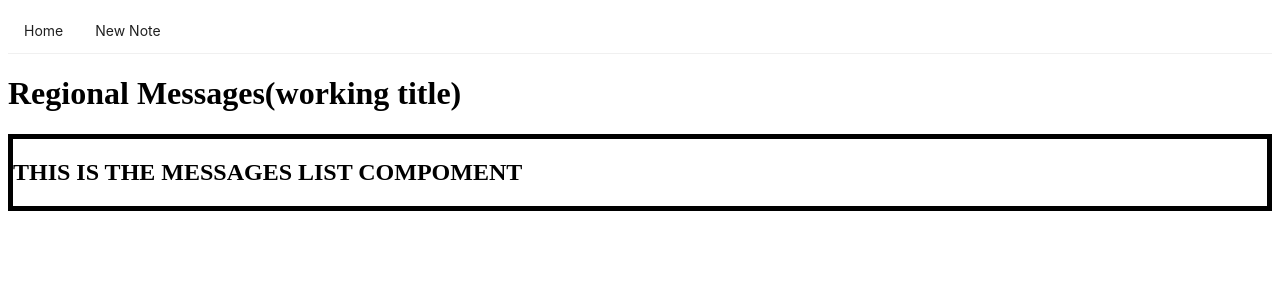
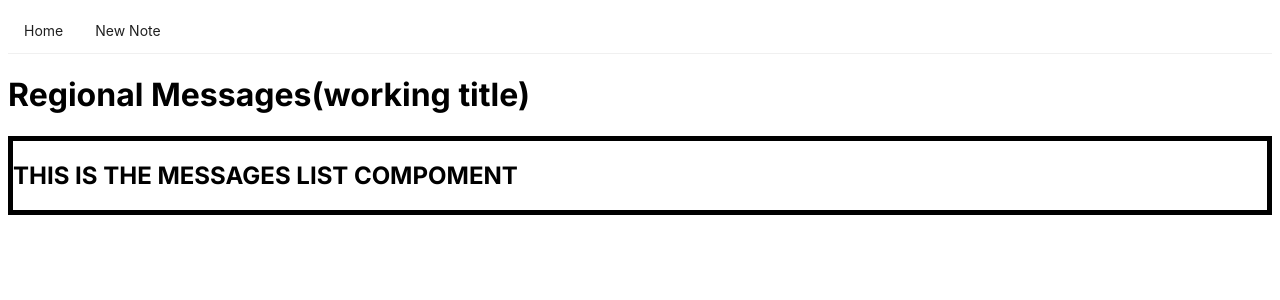
Before and after one commit to kjunghoan/echos, a Next.js app: page / in a window 1280 px wide. Shown: the top 300 px of the page. Built offline with nearby package versions, Linux system fonts and the light colour scheme.

Commit message:
Moving files

```diff
--- a/src/app/createNote/page.tsx
+++ b/src/app/createNote/page.tsx
@@ -2,8 +2,8 @@
 import "../globals.scss"
 import { Button, Form, Input, } from "antd"
 import FormItem from "antd/es/form/FormItem"
-import { createNewNote } from "./logic";
-import NavBar from "../Navbar";
+import { createNewNote } from "../../components/logic/createPost";
+import NavBar from "../../components/Navbar";
 
 type Formdata = {
   userName: string;
--- a/src/app/layout.tsx
+++ b/src/app/layout.tsx
@@ -1,4 +1,4 @@
-import './globals.scss'
+import '../styles/globals.scss'
 import type { Metadata } from 'next'
 import { Inter } from 'next/font/google'
 
@@ -16,7 +16,7 @@ export default function RootLayout({
 }) {
   return (
     <html lang={"en"}>
-      <body className={"inter.className"}>{children}</body>
+      <body className={inter.className}>{children}</body>
     </html>
   )
 }
--- a/src/app/page.tsx
+++ b/src/app/page.tsx
@@ -1,6 +1,6 @@
 "use client"
-import MessagesList from "./MessagesList";
-import NavBar from "./Navbar";
+import MessagesList from "../components/MessagesList";
+import NavBar from "../components/Navbar";
 
 
 export default function Home() {
```
Also changed, not shown: src/components/MessagesList.tsx (renamed from src/app/MessagesList.tsx), src/components/Navbar.tsx (renamed from src/app/Navbar.tsx), src/components/logic/createPost.ts (renamed from src/app/createNote/logic.ts), src/styles/createNote.scss (added), src/styles/globals.scss (renamed from src/app/globals.scss).
